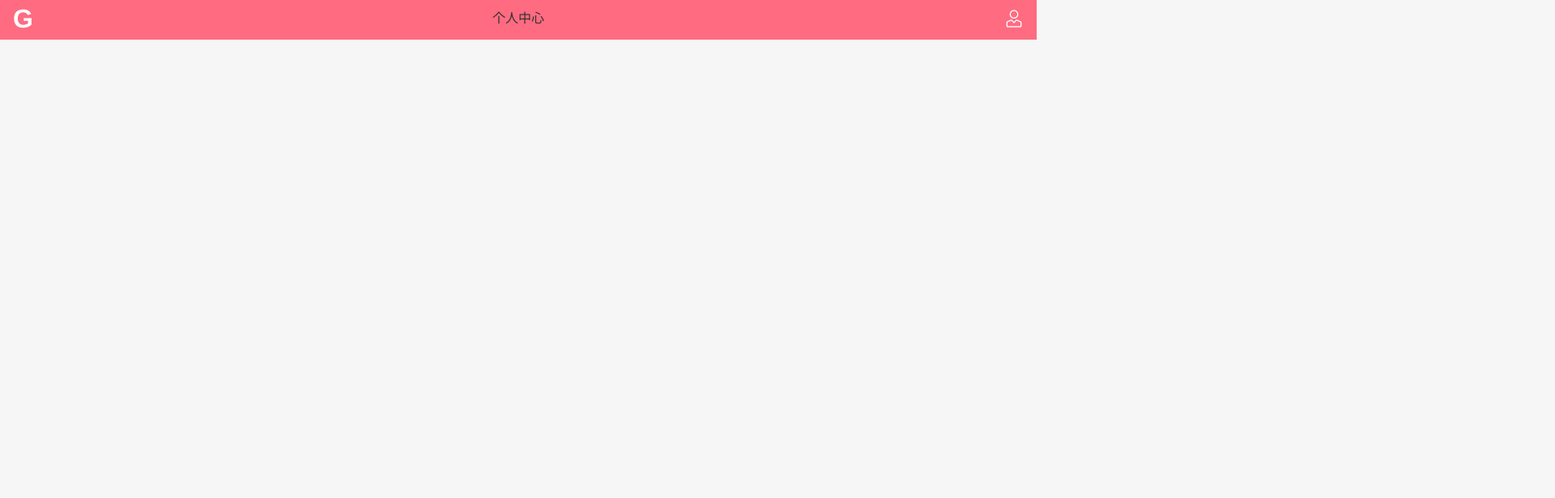
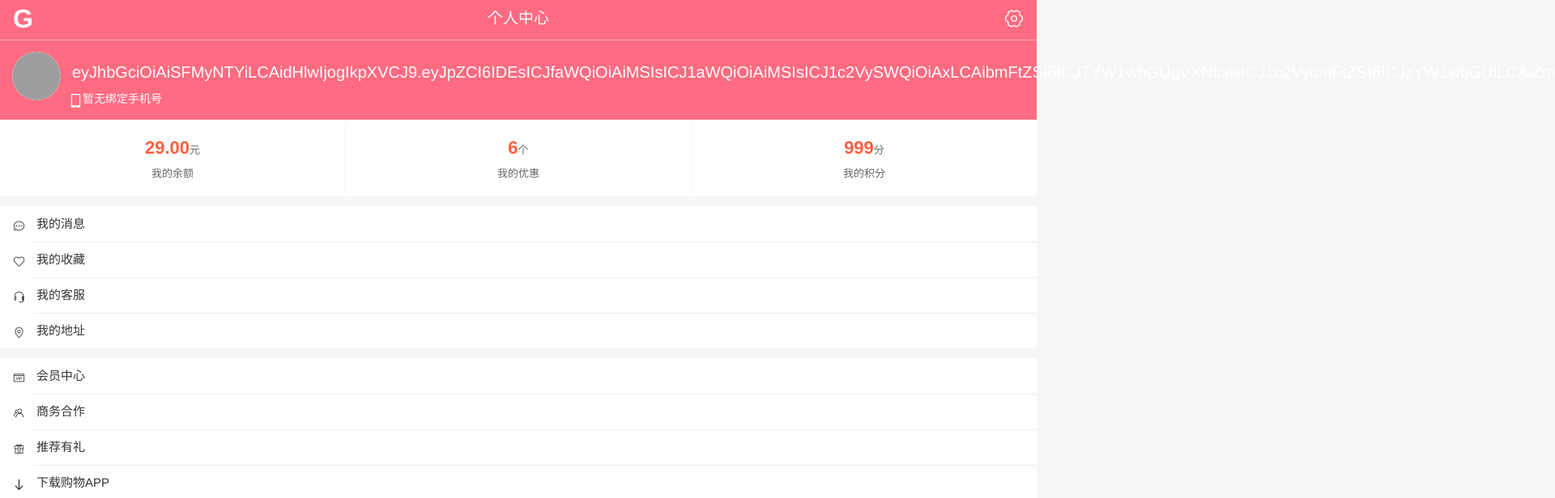
Before and after one commit to a869246700/my-project, a Vue app: page /#/profile in a window 1280 px wide. Shown: the top 616 px of the page at 81% size, 1920 px wide, since content can reach past the window. Built offline with nearby package versions, Linux system fonts and the light colour scheme; sample sign-in values are in the browser's storage; grey boxes are pictures that could not be loaded.

Commit message:
完成用户信息页的开发

```diff
--- a/src/assets/css/global.css
+++ b/src/assets/css/global.css
@@ -4,7 +4,7 @@
 :root {
   --color-text: #666;
   --color-high-text: #ff5777;
-  --color-tint: #ff8198;
+  --color-tint: #ff6b81;
   --color-background: #f6f6f6;
   --font-size: 14px;
   --line-height: 1.5;
--- a/src/components/common/navbar/NavBar.vue
+++ b/src/components/common/navbar/NavBar.vue
@@ -1,26 +1,40 @@
 <template>
-  <van-nav-bar title="首页" left-text="返回" fixed border :z-index="999">
+  <van-nav-bar title="首页" left-text="返回" fixed :z-index="999">
     <template #left>
-      <span class="logo">G</span>
+      <span class="logo" @click="Toast('欢迎来到G商城')">G</span>
     </template>
     <template #title class="center">
       <slot></slot>
     </template>
     <template #right>
-      <van-icon name="user-o" size="24" color="#fff" />
+      <van-icon name="setting-o" size="24" color="#fff" @click="handleLogout" />
     </template>
   </van-nav-bar>
 </template>
 
 <script>
 export default {
-  name: 'NavBar'
+  name: 'NavBar',
+  methods: {
+    handleLogout() {
+      this.Dialog.confirm({
+        title: '确认退出'
+      })
+        .then(() => {
+          window.sessionStorage.removeItem('token')
+          this.$router.push('/login')
+        })
+        .catch(() => {
+          this.Toast('取消退出')
+        })
+    }
+  }
 }
 </script>
 
 <style lang="less" scoped>
 .van-nav-bar {
-  background-color: #ff6b81;
+  background-color: var(--color-tint);
   color: #fff;
   height: 49px;
 
--- a/src/components/common/tabbar/TabBar.vue
+++ b/src/components/common/tabbar/TabBar.vue
@@ -1,9 +1,9 @@
 <template>
   <van-tabbar v-model="active" route inactive-color="#999999" active-color="#ff8198" :z-index="99">
     <van-tabbar-item icon="home-o" to="/home">首页</van-tabbar-item>
-    <van-tabbar-item icon="search" to="/category">分类</van-tabbar-item>
-    <van-tabbar-item icon="friends-o" to="/cart">购物车</van-tabbar-item>
-    <van-tabbar-item icon="setting-o" to="/profile">我的</van-tabbar-item>
+    <van-tabbar-item icon="apps-o" to="/category">分类</van-tabbar-item>
+    <van-tabbar-item icon="shopping-cart-o" to="/cart">购物车</van-tabbar-item>
+    <van-tabbar-item icon="smile-o" to="/profile">我的</van-tabbar-item>
   </van-tabbar>
 </template>
 
--- a/src/plugins/vant.js
+++ b/src/plugins/vant.js
@@ -33,7 +33,8 @@ import {
   Image,
   Card,
   SubmitBar,
-  Checkbox
+  Checkbox,
+  Dialog
 } from 'vant'
 
 Vue.use(Button)
@@ -76,3 +77,5 @@ Vue.use(Checkbox)
 Toast.setDefaultOptions({ duration: 1000 })
 Toast.setDefaultOptions('loading', { forbidClick: true })
 Vue.prototype.Toast = Toast
+
+Vue.prototype.Dialog = Dialog
--- a/src/views/category/Category.vue
+++ b/src/views/category/Category.vue
@@ -147,7 +147,6 @@ export default {
 
 <style lang="less" scoped>
 #category {
-  background-color: #f1f1f1;
   height: 100vh;
   overflow: hidden;
 
--- a/src/views/home/Home.vue
+++ b/src/views/home/Home.vue
@@ -138,8 +138,8 @@ export default {
     // 监听tabs点击切换
     handleTabClick(name) {
       this.currentType = name
-      if (this.goods[this.currentType].offsetTop <= 336) {
-        this.$refs.scroll.scrollTo(336)
+      if (this.goods[this.currentType].offsetTop <= this.$refs.tabcontrol.$el.offsetTop) {
+        this.$refs.scroll.scrollTo(this.$refs.tabcontrol.$el.offsetTop)
       } else {
         this.$refs.scroll.scrollTo(this.goods[this.currentType].offsetTop)
       }
--- a/src/views/login/Login.vue
+++ b/src/views/login/Login.vue
@@ -92,7 +92,7 @@ export default {
       // 让登录中的动画显示
       this.isShow = true
       // 模拟后台生成 token
-      const token = +new Date()
+      const token = this.username + '$2020$' + +new Date()
       // 将 token 保存到 sessionStorage
       window.sessionStorage.setItem('token', token)
       // 模拟异步请求登录
@@ -121,6 +121,11 @@ export default {
     handlePasswordClear() {
       this.password = ''
     }
+  },
+  deactivated() {
+    // 重置表单，避免退出的时候 缓存内容
+    this.username = ''
+    this.password = ''
   }
 }
 </script>
--- a/src/views/profile/Profile.vue
+++ b/src/views/profile/Profile.vue
@@ -1,20 +1,67 @@
 <template>
-  <div>
+  <div id="profile">
+    <!-- 顶部标题 -->
     <nav-bar>
       <span class="title">个人中心</span>
     </nav-bar>
+
+    <!-- 用户信息栏 -->
+    <user-info />
+
+    <!-- 余额优惠券积分 -->
+    <user-wallet />
+
+    <!-- 更多工作栏 -->
+    <list-view :list-data="orderList" class="order-list" />
+    <list-view :list-data="serviceList" class="service-list" />
   </div>
 </template>
 
 <script>
 import NavBar from 'components/common/navbar/NavBar'
+import UserInfo from './childComps/UserInfo'
+import UserWallet from './childComps/UserWallet'
+import ListView from './childComps/ListView'
+
 export default {
   name: 'Profle',
   components: {
-    NavBar
+    NavBar,
+    UserInfo,
+    ListView,
+    UserWallet
+  },
+  data() {
+    return {
+      orderList: [
+        { name: 'chat-o', info: '我的消息' },
+        { name: 'like-o', info: '我的收藏' },
+        { name: 'service-o', info: '我的客服' },
+        { name: 'location-o', info: '我的地址' }
+      ],
+      serviceList: [
+        { name: 'vip-card-o', info: '会员中心' },
+        { name: 'friends-o', info: '商务合作' },
+        { name: 'gift-o', info: '推荐有礼' },
+        { name: 'down', info: '下载购物APP' }
+      ]
+    }
   }
 }
 </script>
 
-<style scoped>
+<style lang="less" scoped>
+#profile {
+  margin-bottom: 50px;
+
+  .title {
+    font-size: 19px;
+    color: #fff;
+  }
+
+  .order-list,
+  .service-list {
+    margin-top: 12px;
+  }
+}
 </style>
--- /dev/null
+++ b/src/views/profile/childComps/ListView.vue
@@ -0,0 +1,55 @@
+<template>
+  <div id="list">
+    <div v-for="(item, index) in listData" :key="index" class="item">
+      <span class="icon">
+        <van-icon :name="item.name" />
+      </span>
+      <div class="info">{{item.info}}</div>
+    </div>
+  </div>
+</template>
+
+<script>
+export default {
+  name: 'ListView',
+  props: {
+    listData: {
+      type: Array,
+      default: function() {
+        return []
+      }
+    }
+  }
+}
+</script>
+
+<style lang="less" scoped>
+#list {
+  background-color: #fff;
+  font-size: 15px;
+  color: #333;
+
+  .item {
+    height: 44px;
+    line-height: 44px;
+    position: relative;
+
+    .icon {
+      margin-top: 10px;
+      position: absolute;
+      left: 16px;
+      top: -7px;
+    }
+
+    .info {
+      margin-left: 40px;
+      border-bottom: 1px solid rgba(100, 100, 100, 0.1);
+      padding-left: 5px;
+    }
+  }
+
+  .item:last-of-type .info {
+    border-bottom: none;
+  }
+}
+</style>
--- /dev/null
+++ b/src/views/profile/childComps/UserInfo.vue
@@ -0,0 +1,90 @@
+<template>
+  <div id="user-info">
+    <div class="left">
+      <slot name="user-picture">
+        <van-image
+          src="http://img.qqzhi.com/uploads/2018-12-22/122719846.jpg"
+          class="user-picture"
+          round
+          lazy-load
+        />
+      </slot>
+      <div class="user-login">
+        <div class="user-nickname">
+          <slot name="user-nickname">
+            <div>{{userNickName}}</div>
+          </slot>
+        </div>
+        <div class="user-phone">
+          <img src="~assets/img/common/phone.png" class="phone-icon" />
+          <slot name="user-phone">暂无绑定手机号</slot>
+        </div>
+      </div>
+    </div>
+    <van-icon name="arrow" class="right" />
+  </div>
+</template>
+
+<script>
+export default {
+  name: 'UserInfo',
+  data() {
+    return {
+      userNickName: ''
+    }
+  },
+  mounted() {
+    // 模拟获取用户登录名
+    this.userNickName = window.sessionStorage.getItem('token').split('$2020$')[0]
+  }
+}
+</script>
+
+<style lang="less" scoped>
+#user-info {
+  background-color: var(--color-tint);
+  padding: 15px;
+  margin-top: 49px;
+  display: flex;
+  color: #fff;
+
+  .left {
+    flex: 1;
+    display: flex;
+
+    .user-picture {
+      height: 60px;
+      width: 60px;
+      border-radius: 70px;
+      background: #eee;
+    }
+
+    .user-login {
+      margin: 10px 0 0 10px;
+
+      .user-nickname {
+        margin-left: 4px;
+        font-size: 20px;
+      }
+
+      .user-phone {
+        margin-top: 8px;
+        font-size: 14px;
+
+        .phone-icon {
+          width: 17px;
+          height: 17px;
+          vertical-align: bottom;
+        }
+      }
+    }
+  }
+
+  .right {
+    display: block;
+    align-self: center;
+    width: 18px;
+    height: 18px;
+  }
+}
+</style>
--- /dev/null
+++ b/src/views/profile/childComps/UserWallet.vue
@@ -0,0 +1,57 @@
+<template>
+  <van-row class="account">
+    <van-col :span="8" class="account-item">
+      <div class="number">
+        <span class="balance">29.00</span>元
+        <div class="account-info">我的余额</div>
+      </div>
+    </van-col>
+    <van-col :span="8" class="account-item">
+      <div class="number">
+        <span class="balance">6</span>个
+      </div>
+      <div class="account-info">我的优惠</div>
+    </van-col>
+    <van-col :span="8" class="account-item">
+      <div class="number">
+        <span class="balance">999</span>分
+      </div>
+      <div class="account-info">我的积分</div>
+    </van-col>
+  </van-row>
+</template>
+
+<script>
+export default {
+  name: 'UserWallet'
+}
+</script>
+
+<style lang="less" scoped>
+.account {
+  display: flex;
+
+  .account-item {
+    width: 100%;
+    background-color: #fff;
+    margin-right: 1px;
+    text-align: center;
+    color: #666;
+    font-size: 13px;
+    padding: 18px;
+
+    .balance {
+      font-size: 22px;
+      font-weight: 700;
+      color: #ff5f3e;
+    }
+
+    .account-info {
+      margin-top: 6px;
+    }
+  }
+  .account-item:last-of-type {
+    margin-right: 0;
+  }
+}
+</style>
```
Also changed, not shown: src/views/home/childComps/HomeSwiper.vue (+12 -4 lines), src/assets/img/common/phone.png (added), src/assets/img/common/right.png (added).
